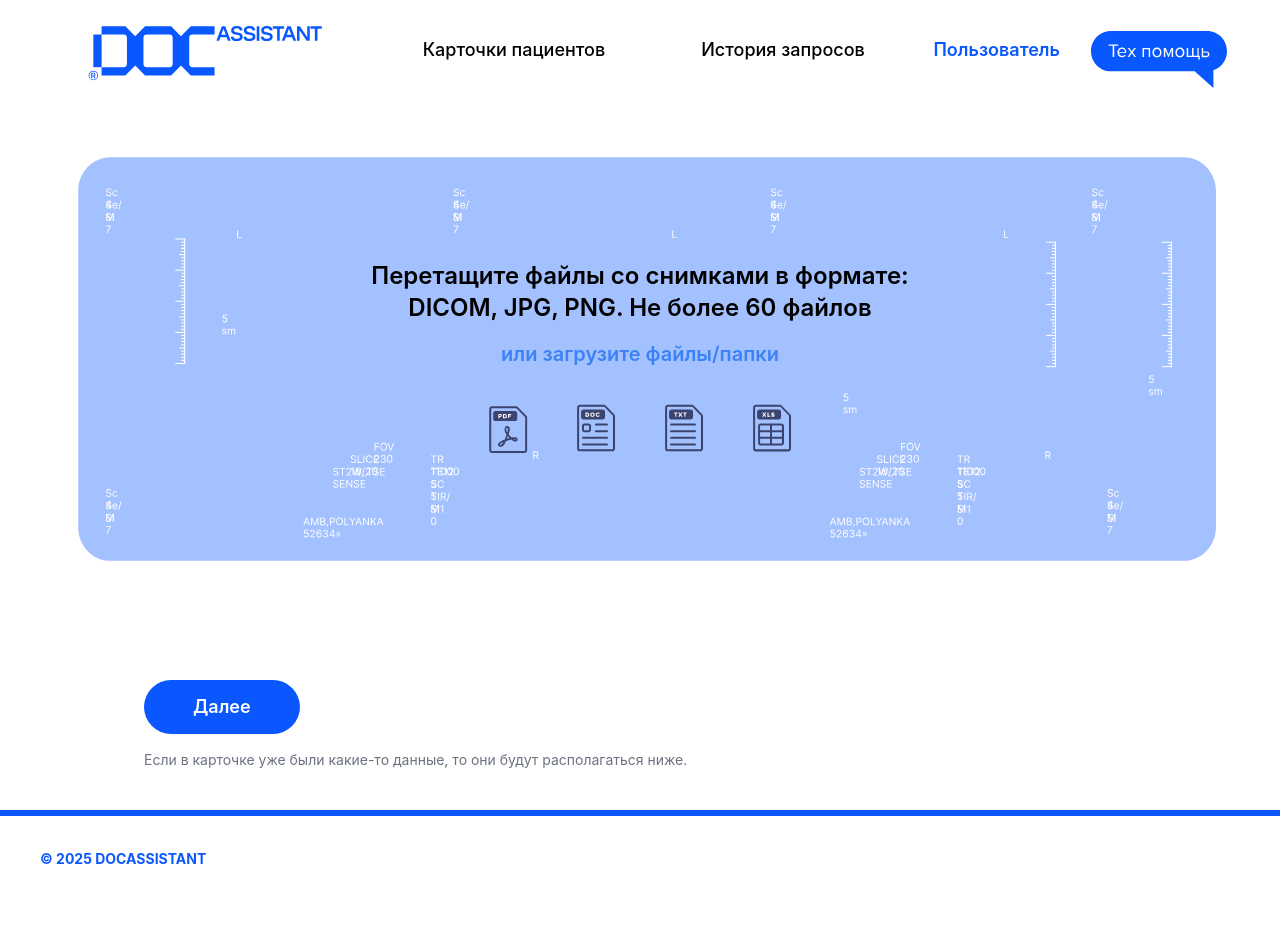
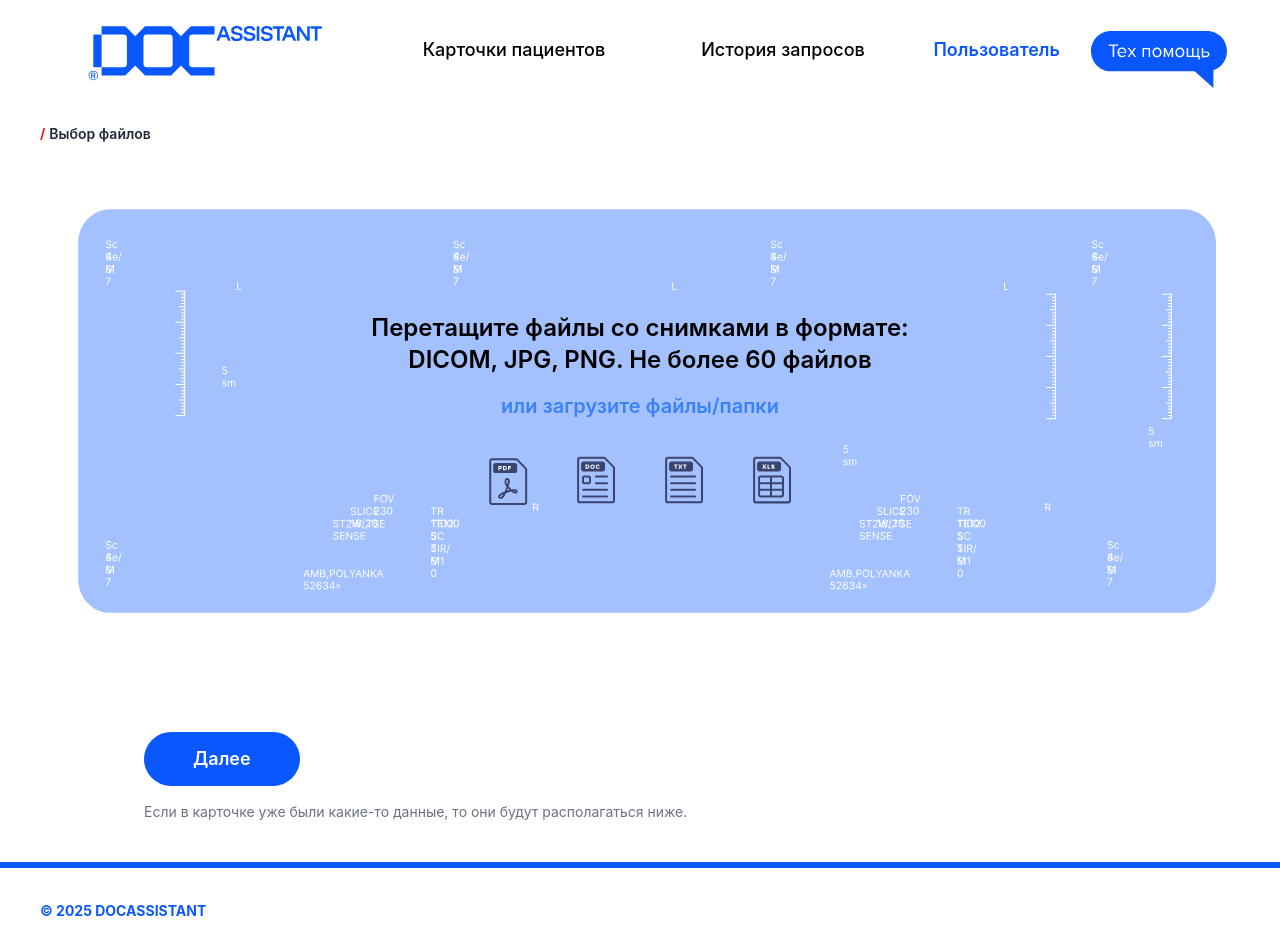
Before and after one commit to AreHumphrey/DOCassistant, a React (Vite) app: page /files in a window 1280 px wide. Before the commit the page ends 894 px from the top, so only its background shows below. Built offline with nearby package versions, Linux system fonts and the light colour scheme; what cornerstone-tools, cornerstone-wado-image-loader would draw is missing.

Commit message:
add Breadcrumbs pages

```diff
--- a/src/pages/AnamnesesPage.tsx
+++ b/src/pages/AnamnesesPage.tsx
@@ -3,6 +3,8 @@ import { useNavigate } from "react-router-dom";
 import { useSelector, useDispatch } from "react-redux";
 import { useDropzone } from "react-dropzone";
 import axios from "axios";
+import Breadcrumbs from "@/components/Breadcrumbs";
+
 
 import { RootState, AppDispatch } from "@/stores/store";
 import { addAnamnes, getAnamnesFromFile } from "@/stores/anamnesSlice";
@@ -176,6 +178,30 @@ export default function AnamnesesPage() {
     setShowCard(false);
   };
 
+  const getBreadcrumbs = () => {
+    const ai = localStorage.getItem("ai");
+
+    const directions: Record<string, { label: string; path: string }> = {
+      lab: { label: "Расшифровка лаб. анализов", path: "/ai/lab" },
+      rad: { label: "Лучевая диагностика", path: "/ai/rad" },
+      far: { label: "Совместимость лекарств", path: "/ai/far" },
+      car: { label: "ЭКГ", path: "/ai/car" },
+      ans: { label: "Спроси сейчас", path: "/ai/ans" },
+    };
+
+    const currentDirection = directions[ai || ""];
+
+    if (!currentDirection) {
+      return [{ label: "Создание карты пациента" }];
+    }
+
+    return [
+      { label: currentDirection.label, path: currentDirection.path },
+      { label: "Создание карты пациента" },
+    ];
+  };
+
+
   const handleNext = () => {
     navigate("/files");
   };
@@ -184,6 +210,8 @@ export default function AnamnesesPage() {
   return (
     <div className="min-h-screen w-screen overflow-x-hidden flex flex-col bg-white">
       <Header />
+
+      <Breadcrumbs items={getBreadcrumbs()} />
 
       <main className="flex flex-col items-center justify-center flex-grow px-4 py-10">
         {/* Синий SVG блок */}
--- a/src/pages/AnswerPage.tsx
+++ b/src/pages/AnswerPage.tsx
@@ -4,6 +4,7 @@ import Header from "@/components/Header";
 import { Ananmnes } from "@/types/Anamnes";
 import { FileData } from "@/types/File";
 import { useNavigate } from "react-router-dom";
+import Breadcrumbs from "@/components/Breadcrumbs";
 
 export default function AnswerPage() {
     const navigate = useNavigate()
@@ -13,10 +14,18 @@ export default function AnswerPage() {
     const anamnes: Ananmnes | null = buf_anamnes ? JSON.parse(buf_anamnes) : null
     const files: FileData[] = JSON.parse(localStorage.getItem("selectedFiles")!)
 
+    const breadcrumbs = [
+        { label: "Спроси сейчас", path: "/ai/ans" },
+        { label: "Создание запроса" }
+      ];
+
 
     return (
         <div className="flex flex-col min-h-screen">
             <Header />
+
+            <Breadcrumbs items={breadcrumbs} />
+
             <div className="flex flex-col flex-grow justify-center items-center">
                 <div className="flex flex-row gap-10">
                     <div className="w-3/6">
--- a/src/pages/AskNowPage.tsx
+++ b/src/pages/AskNowPage.tsx
@@ -11,6 +11,7 @@ import FeedbackWindow from "@/components/FeedbackWindow";
 import { useAuth } from "@/contexts/AuthContext";
 import { generateAssistant, continueAssistant } from "@/stores/aiSlice";
 import { RootState, AppDispatch } from "@/stores/store";
+import Breadcrumbs from "@/components/Breadcrumbs";
 
 export default function AskNowPage() {
   const purpose = "ASK_NOW"; // Используем ASK_NOW
--- a/src/pages/CarPage.tsx
+++ b/src/pages/CarPage.tsx
@@ -8,6 +8,7 @@ import AnswerWindow from "@/components/AnswerWindow";
 import FeedbackWindow from "@/components/FeedbackWindow";
 import FileItem from "@/components/FileManager/FileItem";
 import AnamnesUpload from "@/components/FileManager/AnamnesUpload";
+import Breadcrumbs from "@/components/Breadcrumbs";
 
 import { useAuth } from "@/contexts/AuthContext";
 import { generateAssistant, continueAssistant } from "@/stores/aiSlice"
@@ -94,6 +95,16 @@ export default function CarPage() {
   return (
     <div>
       <Header />
+
+      <Breadcrumbs
+        items={[
+          { label: "ЭКГ", path: "/ai/car" },
+          { label: "Карта пациента", path: "/med" },
+          { label: "Выбор файлов", path: "/files" },
+          { label: "Создание запроса" }
+        ]}
+      />
+
       <div className="flex flex-col gap-4 py-8 px-0">
         {/* Карточка пациента и загрузка файлов */}
         <div className="flex flex-row justify-around px-6">
--- a/src/pages/DragPage.tsx
+++ b/src/pages/DragPage.tsx
@@ -8,6 +8,7 @@ import Footer from "@/components/Footer";
 
 import { useSelector, useDispatch } from "react-redux";
 import { RootState } from "@/stores/store";
+import Breadcrumbs from "@/components/Breadcrumbs";
 import { AppDispatch } from "@/stores/store";
 
 import { fetchAnamneseByUid } from "@/stores/savedPromptSlice";
@@ -48,12 +49,29 @@ export default function DrugPage() {
     }
   };
 
+
+
+
   return (
     <div>
       <Header />
 
+      <div className="w-full max-w-7xl mx-auto px-6 mt-10">
+        <Breadcrumbs
+          items={[
+            { label: "Совместимость лекарств", path: "/ai/far" },
+            { label: "Карта пациента", path: "/med" },
+            { label: "Создание запроса" }
+          ]}
+        />
+      </div>
+
+
       <main className="w-full flex flex-col items-center justify-center gap-8 px-2 sm:px-4 py-6">
         <AnamnesProfile />
+
+
+
 
         {showAnswer && answer && (
           <AnswerWindow uid={uid ?? ""} pid={null} />
--- a/src/pages/FilesPage.tsx
+++ b/src/pages/FilesPage.tsx
@@ -18,6 +18,7 @@ import PdfIcon from '@/images/icon__pdf.svg';
 import DocIcon from '@/images/icon__doc.svg';
 import TxtIcon from '@/images/icon__txt.svg';
 import XlsIcon from '@/images/icon__xls.svg';
+import Breadcrumbs from "@/components/Breadcrumbs";
 
 export default function FilesPage() {
   const dispatch = useDispatch<AppDispatch>();
@@ -59,6 +60,30 @@ export default function FilesPage() {
       navigate(`/ai/${ai}?uid=${uid}`);
     }
   }, []);
+  const getBreadcrumbs = () => {
+    const ai = localStorage.getItem("ai"); // lab, rad, far, car, ans
+
+    const directions: Record<string, { label: string; path: string }> = {
+      lab: { label: "Расшифровка лаб. анализов", path: "/ai/lab" },
+      rad: { label: "Лучевая диагностика", path: "/ai/rad" },
+      far: { label: "Совместимость лекарств", path: "/ai/far" },
+      car: { label: "ЭКГ", path: "/ai/car" },
+      ans: { label: "Спроси сейчас", path: "/ai/ans" },
+    };
+
+    const currentDirection = directions[ai || ""];
+
+    if (!currentDirection) {
+      return [{ label: "Выбор файлов" }];
+    }
+
+    return [
+      { label: currentDirection.label, path: currentDirection.path },
+      { label: "Создание карты пациента", path: "/med" }, // Промежуточная страница
+      { label: "Выбор файлов" }, // Текущая страница (без path)
+    ];
+  };
+
 
   const handleContinue = () => {
     const selectedFiles = files.filter((file) => file.isSelected);
@@ -133,6 +158,11 @@ export default function FilesPage() {
   return (
     <div className="min-h-screen w-full overflow-x-hidden flex flex-col bg-white">
       <Header />
+
+      <Breadcrumbs
+        items={getBreadcrumbs()}
+      />
+
 
       <main className="flex flex-col items-center justify-center flex-grow px-2 sm:px-4 py-10">
         {anamnes && (
--- a/src/pages/HelpPage.tsx
+++ b/src/pages/HelpPage.tsx
@@ -1,5 +1,7 @@
 import Header from "@/components/Header";
 import Footer from "@/components/Footer";
+
+import Breadcrumbs from "@/components/Breadcrumbs";
 
 export default function HelpPage() {
   return (
--- a/src/pages/LabPage.tsx
+++ b/src/pages/LabPage.tsx
@@ -10,6 +10,9 @@ import FileItem from "@/components/FileManager/FileItem";
 import Footer from '@/components/Footer';
 import AnamnesUpload from "@/components/FileManager/AnamnesUpload";
 
+
+import Breadcrumbs from "@/components/Breadcrumbs";
+
 import { useAuth } from "@/contexts/AuthContext";
 import { generateAssistant, continueAssistant } from "@/stores/aiSlice";
 import { AppDispatch, RootState } from "@/stores/store";
@@ -21,6 +24,13 @@ export default function LabPage() {
   const navigate = useNavigate();
   const dispatch = useDispatch<AppDispatch>();
   const { requireAuth } = useAuth();
+
+  const breadcrumbs = [
+    { label: "Расшифровка лаб. анализов", path: "/ai/lab" },
+    { label: "Карта пациента", path: "/med" },
+    { label: "Выбор файлов", path: "/files" },
+    { label: "Создание запроса" }
+  ];
 
   const { files } = useSelector((state: RootState) => state.files);
   const { prompt, thread_id, answer, saved_prompt_id } = useSelector((state: RootState) => state.ai);
@@ -94,6 +104,10 @@ export default function LabPage() {
   return (
     <div>
       <Header />
+
+
+      <Breadcrumbs items={breadcrumbs} />
+
       <div className="flex flex-col gap-4 py-8 px-0">
         <div className="flex flex-row justify-around px-6">
           <AnamnesProfile />
--- a/src/pages/PatientsPage.tsx
+++ b/src/pages/PatientsPage.tsx
@@ -4,6 +4,7 @@ import Header from '@/components/Header';
 import Footer from '@/components/Footer';
 import arrowDown from '@/images/arrow_down.svg';
 import arrowUp from '@/images/arrow_up.svg';
+import Breadcrumbs from "@/components/Breadcrumbs";
 
 interface Anamnes {
   fio: string;
@@ -87,6 +88,12 @@ export default function PatientsPage() {
     <div className="flex flex-col min-h-screen w-full bg-white overflow-x-hidden">
       <Header />
 
+      <Breadcrumbs
+              items={[
+                { label: "Все пациенты" }
+              ]}
+       />
+
       <main className="flex-grow w-full px-8 py-10">
       <h1 className="text-[60px] font-semibold mb-10 text-black text-left tracking-wider sm:tracking-widest font-semibold mb-10 text-black text-left uppercase">
     ПАЦИЕНТЫ
--- a/src/pages/ProfilePage.tsx
+++ b/src/pages/ProfilePage.tsx
@@ -3,6 +3,7 @@ import axios from 'axios';
 import Header from '@/components/Header';
 import Footer from '@/components/Footer';
 import UserIcon from '@/images/profile.svg';
+import Breadcrumbs from "@/components/Breadcrumbs";
 
 interface UserProfile {
   email: string;
--- a/src/pages/RadPage.tsx
+++ b/src/pages/RadPage.tsx
@@ -10,6 +10,9 @@ import FileItem from "@/components/FileManager/FileItem";
 import AnamnesUpload from "@/components/FileManager/AnamnesUpload";
 import Footer from "@/components/Footer";
 import ChoosePurpose from "@/components/ChoosePurpose";
+import Breadcrumbs from "@/components/Breadcrumbs";
+
+
 
 import { useAuth } from "@/contexts/AuthContext";
 import { generateAssistant, continueAssistant } from "@/stores/aiSlice";
@@ -76,6 +79,16 @@ export default function RadPage() {
   return (
     <div>
       <Header />
+
+      <Breadcrumbs
+        items={[
+          { label: "Лучевая диагностика", path: "/ai/rad" },
+          { label: "Карта пациента", path: "/med" },
+          { label: "Выбор файлов", path: "/files" },
+          { label: "Создание запроса" }
+        ]}
+      />
+
       <div className="flex flex-col gap-4 py-8 px-0">
 
         {/* Анамнез + Загрузка файлов */}
--- a/src/pages/SavedPromptPage.tsx
+++ b/src/pages/SavedPromptPage.tsx
@@ -11,6 +11,9 @@ import AnamnesProfile from "@/components/Anamnes/AnamnesProfile";
 import FileItem from "@/components/FileManager/FileItem";
 import SavedPromptsWindow from "@/components/SavedPromptsWindow";
 import AnswerWindow from "@/components/AnswerWindow";
+
+
+import Breadcrumbs from "@/components/Breadcrumbs";
 import Header from "@/components/Header";
 
 export default function SavedPromptPage() {
```
